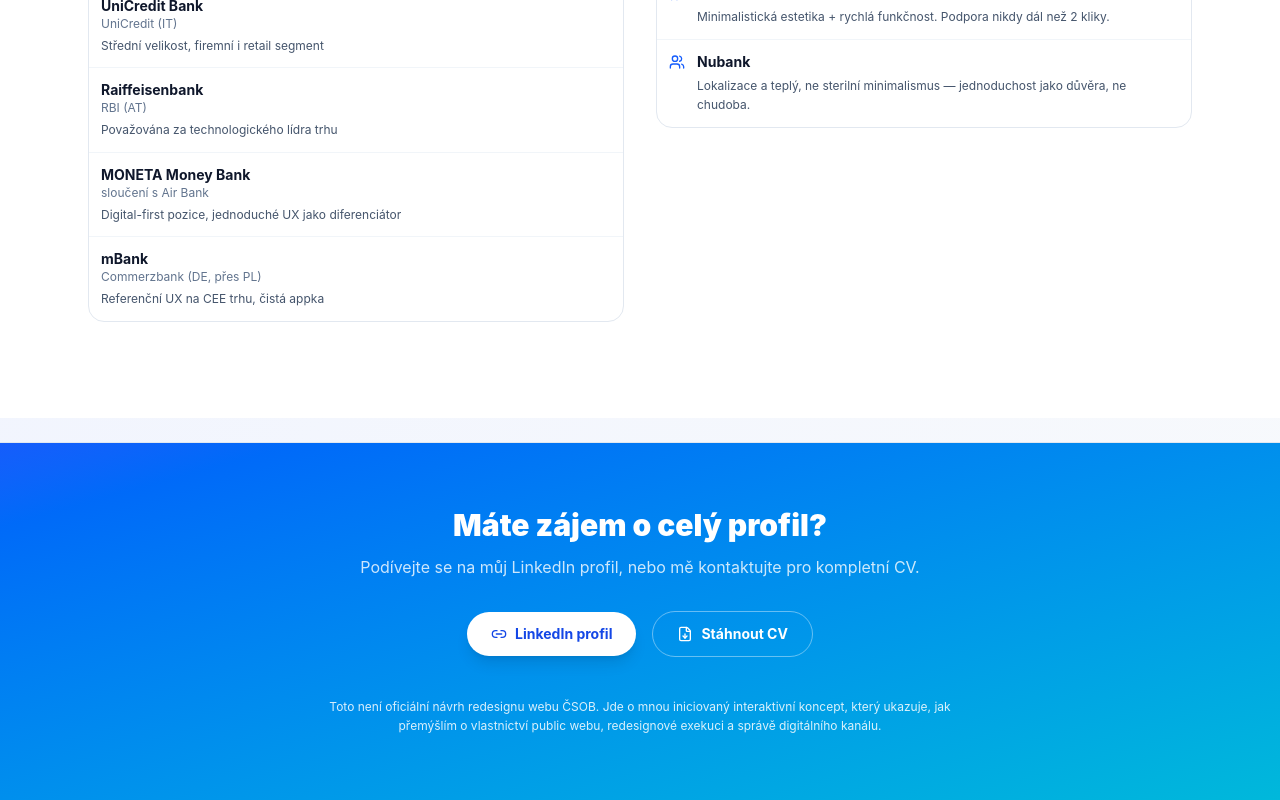
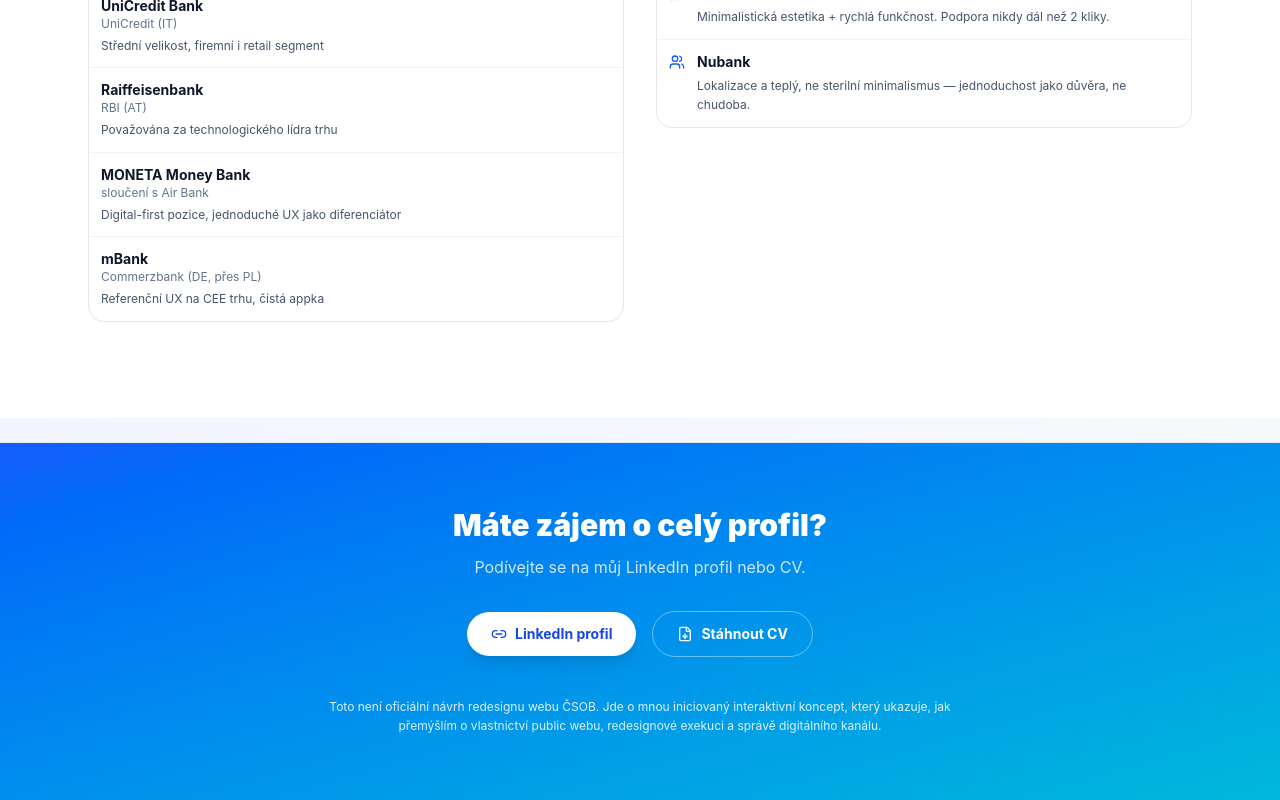
Before and after one commit to petrapavlis/petra-pavlisova-csob-redesign, a React (Vite) app: page / in a window 1280 px wide. Shown: the part 3230-4030 px from the top of the page. Built offline with nearby package versions, Linux system fonts and the light colour scheme.

Commit message:
Footer edit

```diff
--- a/src/App.jsx
+++ b/src/App.jsx
@@ -315,7 +315,7 @@
     bringLabel: "Moje role",
     bringTitle: "Co bych přinesla redesignu public webu ČSOB",
     ctaTitle: "Máte zájem o celý profil?",
-    ctaText: "Podívejte se na můj LinkedIn profil, nebo mě kontaktujte pro kompletní CV.",
+    ctaText: "Podívejte se na můj LinkedIn profil nebo CV.",
     ctaLinkedin: "LinkedIn profil",
     ctaContact: "Stáhnout CV",
   },
@@ -351,7 +351,7 @@
     bringLabel: "My role",
     bringTitle: "What I would bring to the ČSOB public web redesign",
     ctaTitle: "Interested in the full profile?",
-    ctaText: "View my LinkedIn profile or contact me for the full CV.",
+    ctaText: "View my LinkedIn profile or CV.",
     ctaLinkedin: "LinkedIn profile",
     ctaContact: "Download CV",
   },
```
